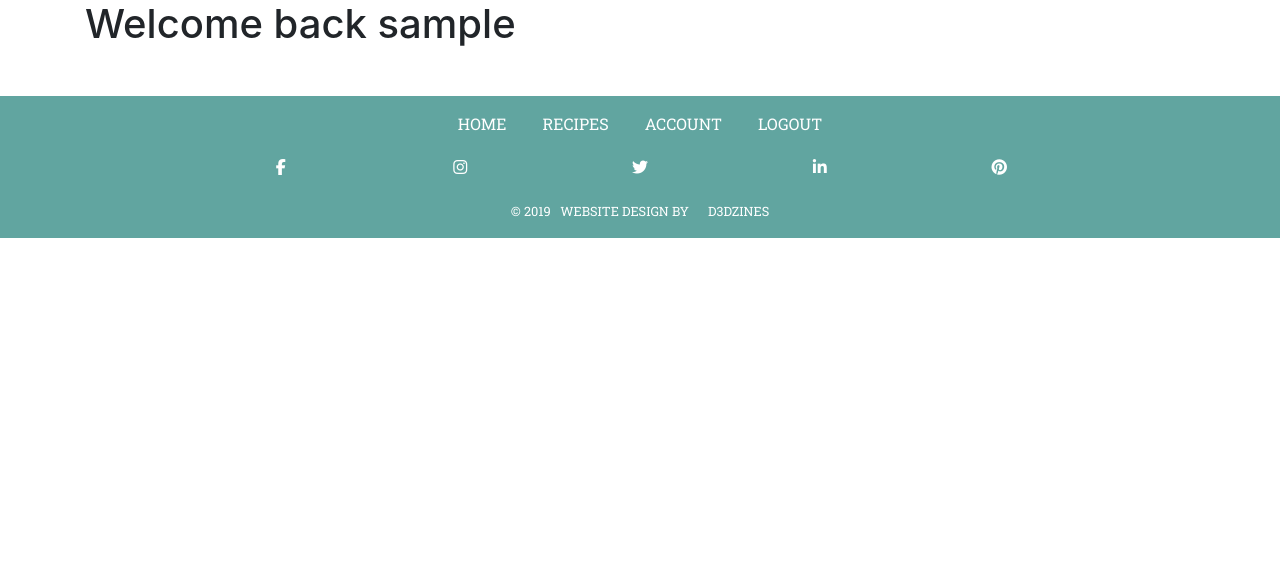
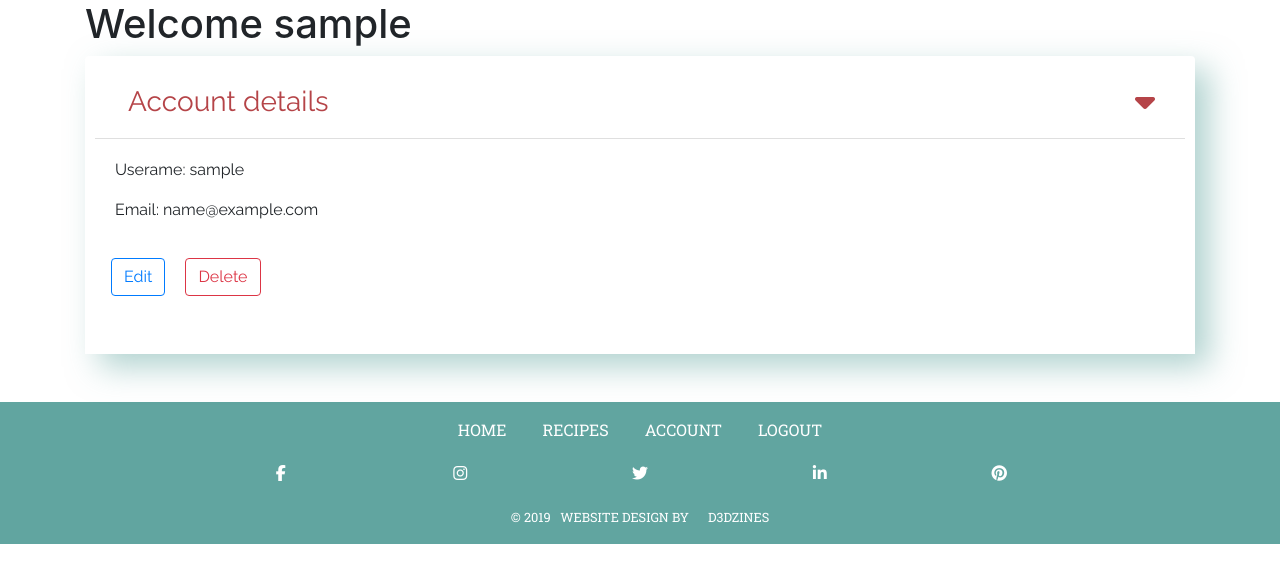
Before and after one commit to Code-Institute-Submissions/wfpblife, a Flask app: page /account in a window 1280 px wide. Shown: the part 56-639 px from the top of the page. Run offline with Flask 2, Linux system fonts and the light colour scheme; the visitor is signed in with stand-in values (Sample User, id 1); a database or web service that is not in the repository returns one stand-in record (values such as "Sample title"); data that the repository does not hold is empty; some libraries are stand-ins or nearby versions.

Commit message:
added user account edit and delete

```diff
--- a/wfpblife/routes.py
+++ b/wfpblife/routes.py
@@ -140,7 +140,8 @@ def signup():
                 db.users.insert_one({
                 "username": form.username.data,
                 "email": form.email.data,
-                "password": password
+                "password": password,
+                "login_count": 0
             })
                 # Successful account creation message
                 flash('Account successfully created, you can now login!', 'success')
@@ -393,8 +394,23 @@ def delete_recipe(title):
     return redirect(url_for('account'))
 
 
-@app.route('/account')
+@app.route('/account', methods=['GET', 'POST'])
 def account():
+    if request.method == 'POST':
+        if 'edit' in request.form:
+            db.users.update_one({"email": session['email']}, {"$set": {
+                "username": request.form.get('username'),
+                "email": request.form.get('email')
+            }})
+            # Get the user
+            session['email'] = request.form.get('email')
+            user = db.users.find_one({"email": session['email']})
+
+        if 'delete' in request.form:
+            db.users.delete_one({"email": session['email']})
+            session.pop('email')
+            return redirect(url_for('index'))
+
     # Restrict access to this route to logged in users
     if 'email' in session:
         # Get the user
@@ -404,6 +420,10 @@ def account():
         searched_recipes = db.recipes.find({"user_id": user['_id']})
 
     results = populate_recipes(username_lookup, searched_recipes)
+
+    if 'delete' in request.form:
+        print(user)
+
 
     return render_template('account.html', user=user, recipes=results)
 
--- a/wfpblife/static/css/style.css
+++ b/wfpblife/static/css/style.css
@@ -258,7 +258,7 @@ ol li {
 }
 
 .recipes-container {
-    margin-top: 5rem;
+    margin: 5rem 0;
 }
 
 #row-social-media, #row-copyright {
@@ -304,6 +304,7 @@ ol li {
 
 #revolution {
     background-color: #61a5a0;
+    border: none;
     color: white;
     margin: 2rem 0;
     padding: 2rem 0;
--- a/wfpblife/static/js/script.js
+++ b/wfpblife/static/js/script.js
@@ -26,7 +26,6 @@ if(window.location.href.includes('signup') || window.location.href.includes('log
 
 
 $('#edit-commentModal').on('show.bs.modal', function (event) {
-    console.log('this works');
     var button = $(event.relatedTarget);
 
 
@@ -50,3 +49,16 @@ $('#delete-commentModal').on('show.bs.modal', function (event) {
     modal.find(".modal-body input").val(title);
     modal.find(".modal-footer input").val(content);
 })
+
+
+$('#edit-userModal').on('show.bs.modal', function (event) {
+    console.log('this works');
+    var button = $(event.relatedTarget);
+
+    var username = button.data('username')
+    var email = button.data('email')
+
+    var modal = $(this)
+    modal.find(".modal-body input[name='username']").val(username);
+    modal.find(".modal-body input[name='email']").val(email);
+})
--- a/wfpblife/templates/_recipe_page_base.html
+++ b/wfpblife/templates/_recipe_page_base.html
@@ -2,7 +2,7 @@
 {% macro recipes_page(recipes, user) %}
 {% from'_recipe_btn.html' import recipe_btn_small %}
 
-    <div class="container-fluid mb-5">
+    <div class="container-fluid p-0 mb-5">
 
         <!-- Create recipe batches so search results and recipe pages contain the 'call to action' at the mid-point -->
 
--- a/wfpblife/templates/account.html
+++ b/wfpblife/templates/account.html
@@ -6,14 +6,96 @@
 
     <div class="container">
         <!-- Adapt the greeting to accommodate new and returning users -->
-        {% if user.login_count >= 1 %}
+        {% if user.login_count > 1 %}
             <h1>Welcome back {{ user.username }}</h1>
         {% else %}
             <h1>Welcome {{ user.username }}</h1>
         {% endif %}
 
-        {{ recipes_page(recipes, user) }}
+        <div class="accordion" id="recipe-accordion">
+
+            <div class="card ingredients mb-5">
+                <div class="card-header" id="headingOne">
+                    <h2 class="mb-0">
+                        <button class="btn btn-link accordion-button" type="button" data-toggle="collapse" data-target="#collapseOne"
+                            aria-expanded="true" aria-controls="collapseOne">
+                            <h3 class="mb-3" id="accordion-title">Account details</h3><i class="fas fa-2x fa-caret-down"></i>
+                        </button>
+                    </h2>
+                </div>
+
+                <div id="collapseOne" class="collapse show" aria-labelledby="headingOne" data-parent="#recipe-accordion">
+                    <div class="card-body">
+                        <p>Userame: {{ user.username }}</p>
+                        <p>Email: {{ user.email }}</p>
+                    </div>
+                    <button type="button" class="btn btn-outline-primary mb-5 ml-3" id="edit-user" data-toggle="modal" data-target="#edit-userModal" data-username='{{ user.username }}' data-email='{{ user.email }}'>
+                        Edit
+                    </button>
+                    <button type="button" class="btn btn-outline-danger mb-5 ml-3" id="delete-user" data-toggle="modal" data-target="#delete-userModal">
+                        Delete
+                    </button>
+                </div>
+            </div>
+            <!-- Edit User Modal -->
+            <div class="modal fade" id="edit-userModal" tabindex="-1" role="dialog" aria-labelledby="edit-userModalLabel"
+            aria-hidden="true">
+                <div class="modal-dialog" role="document">
+                    <div class="modal-content">
+                        <form action="", class="user-update-form", method="POST">
+                            <input type="hidden" class="form-control" name="old-username" id="old-username">
+                            <div class="modal-header">
+                                <div class="form-group">
+                                </div>
+                                <button type="button" class="close" data-dismiss="modal" aria-label="Close">
+                                    <span aria-hidden="true">&times;</span>
+                                </button>
+                            </div>
+                            <div class="modal-body">
+                                <div class="form-group">
+                                    <label for="username">Username</label>
+                                    <input type="text" class="form-control" name="username" id="username">
+                                    <label for="email">Email</label>
+                                    <input type="text" class="form-control" name="email" id="email">
+                                </div>
+                            </div>
+                            <div class="modal-footer comment-footer">
+                                <button type="submit" name="edit" class="btn btn-primary">Edit</button>
+                            </div>
+                        </form>
+                    </div>
+                </div>
+            </div>
+
+            <!-- Delete Comment Modal -->
+            <div class="modal fade" id="delete-userModal" tabindex="-1" role="dialog" aria-labelledby="exampleModalLabel" aria-hidden="true">
+                <div class="modal-dialog" role="document">
+                    <div class="modal-content">
+                        <form action="", class="user-delete-form", method="POST">
+                            <div class="modal-header">
+                                <h5 class="modal-title" id="exampleModalLabel">Confirm deletion</h5>
+                                <button type="button" class="close" data-dismiss="modal" aria-label="Close">
+                                    <span aria-hidden="true">&times;</span>
+                                </button>
+                            </div>
+                            <div class="modal-body">
+                                <input type="hidden" class="form-control" name="user-title" id="user-title">
+                                Are you sure, you want to delete your account?
+                            </div>
+                            <div class="modal-footer">
+                                <button type="button" class="btn btn-success" data-dismiss="modal">No, cancel</button>
+                                <input type="hidden" class="form-control" name="user-content" id="user-content">
+                                <button type="submit" name="delete" id="delete" class="btn btn-danger">Yes, delete user</button>
+                            </div>
+                        </form>
+                    </div>
+                </div>
+            </div>
+        </div>
     </div>
 
 
+        {{ recipes_page(recipes, user) }}
+
+
 {% endblock content %}
--- a/wfpblife/templates/recipe.html
+++ b/wfpblife/templates/recipe.html
@@ -18,7 +18,7 @@
             <span class="recipe-author">Submitted by {{ username }}</span>
         </div>
 
-        <div class="accordion" id="accordionExample">
+        <div class="accordion" id="recipe-accordion">
 
             <div class="card ingredients mb-5">
                 <div class="card-header" id="headingOne">
@@ -30,7 +30,7 @@
                     </h2>
                 </div>
 
-                <div id="collapseOne" class="collapse show" aria-labelledby="headingOne" data-parent="#accordionExample">
+                <div id="collapseOne" class="collapse show" aria-labelledby="headingOne" data-parent="#recipe-accordion">
                     <div class="card-body">
                         {% for ingredient in recipe.ingredients %}
                             <ul>
@@ -51,7 +51,7 @@
                         </button>
                     </h2>
                 </div>
-                <div id="collapseTwo" class="collapse" aria-labelledby="headingTwo" data-parent="#accordionExample">
+                <div id="collapseTwo" class="collapse" aria-labelledby="headingTwo" data-parent="#recipe-accordion">
                     <div class="card-body">
                         <ol>
                             {% for step in recipe.method %}
```
Also changed, not shown: wfpblife/forms.py (line endings or trailing spaces).
